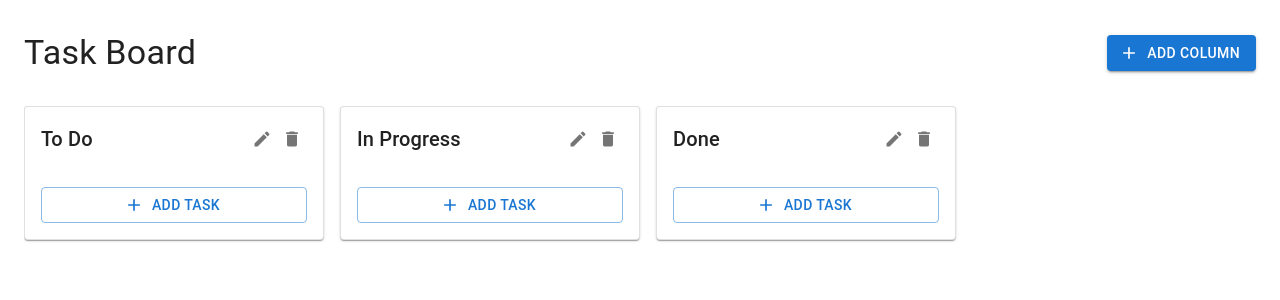
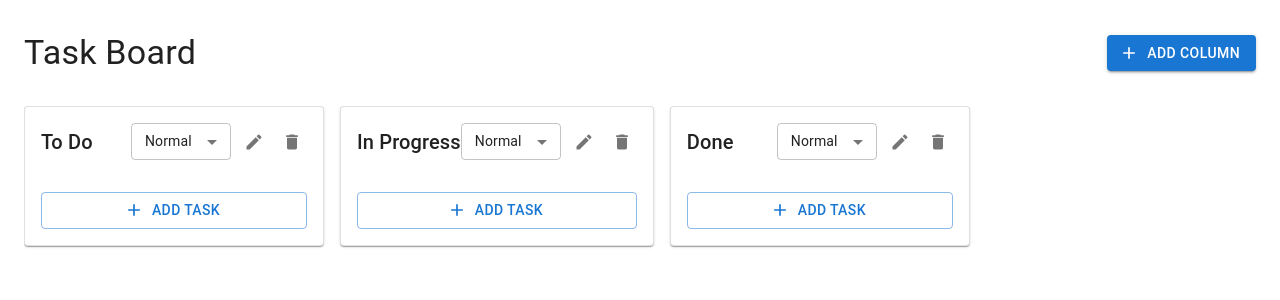
Before and after one commit to KStar1014/task-board-prototype-React, a React (Create React App) app: page / in a window 1280 px wide. Shown: the top 300 px of the page. Built offline with nearby package versions, Linux system fonts and the light colour scheme; the HTML template or start-up script is replaced by a standard one.

Commit message:
enable drag, but when a-z or z-a sort option prevent same-coloumn drag

```diff
--- a/src/components/Board.tsx
+++ b/src/components/Board.tsx
@@ -19,7 +19,7 @@ import { TaskForm } from './TaskForm';
 import { ColumnForm } from './ColumnForm';
 import { TaskDetails } from './TaskDetails';
 import { Task } from '../types/Task';
-import { Column as ColumnType } from '../types/Column';
+import { Column as ColumnType, SortOption } from '../types/Column';
 
 export const Board: React.FC = () => {
   const {
@@ -37,6 +37,7 @@ export const Board: React.FC = () => {
     addAttachment,
     removeAttachment,
     getSortedTasks,
+    updateColumnSortOption,
   } = useBoardState();
 
   const [isTaskFormOpen, setIsTaskFormOpen] = useState(false);
@@ -139,6 +140,19 @@ export const Board: React.FC = () => {
         moveTask(activeId, overColumn.id, newOrder);
       } else if (overTask) {
         const targetColumnId = overTask.columnId;
+        const sourceColumnId = task.columnId;
+
+        // If dragging within the same column, check if sort allows reordering
+        if (targetColumnId === sourceColumnId) {
+          const targetColumn = columns.find(col => col.id === targetColumnId);
+          const sortOption = targetColumn?.sortOption || 'normal';
+
+          // Only allow reordering within the same column if sort is 'normal'
+          if (sortOption !== 'normal') {
+            return; // Prevent reordering within the same column
+          }
+        }
+
         const targetTasks = getSortedTasks(targetColumnId);
         const overIndex = targetTasks.findIndex(t => t.id === overId);
         moveTask(activeId, targetColumnId, overIndex);
@@ -287,6 +301,9 @@ export const Board: React.FC = () => {
                   onDeleteColumn={() => {
                     deleteColumn(column.id);
                   }}
+                  onSortOptionChange={(sortOption: SortOption) => {
+                    updateColumnSortOption(column.id, sortOption);
+                  }}
                 />
               );
             })}
--- a/src/components/Column.tsx
+++ b/src/components/Column.tsx
@@ -5,6 +5,9 @@ import {
   Box,
   IconButton,
   Button,
+  Select,
+  MenuItem,
+  FormControl,
 } from '@mui/material';
 import { Add, Edit, Delete } from '@mui/icons-material';
 import { useSortable } from '@dnd-kit/sortable';
@@ -14,7 +17,7 @@ import {
   SortableContext,
   verticalListSortingStrategy,
 } from '@dnd-kit/sortable';
-import { Column as ColumnType } from '../types/Column';
+import { Column as ColumnType, SortOption } from '../types/Column';
 import { Task } from '../types/Task';
 import { TaskCard } from './TaskCard';
 import { TASK_TYPE, COLUMN_TYPE } from '../dnd/dragConfig';
@@ -29,6 +32,7 @@ interface ColumnProps {
   onTaskClick: (task: Task) => void;
   onEditColumn: () => void;
   onDeleteColumn: () => void;
+  onSortOptionChange: (sortOption: SortOption) => void;
 }
 
 export const Column: React.FC<ColumnProps> = ({
@@ -41,7 +45,9 @@ export const Column: React.FC<ColumnProps> = ({
   onTaskClick,
   onEditColumn,
   onDeleteColumn,
+  onSortOptionChange,
 }) => {
+  const sortOption: SortOption = column.sortOption || 'normal';
   const {
     attributes,
     listeners,
@@ -138,7 +144,24 @@ export const Column: React.FC<ColumnProps> = ({
         <Typography variant="h6" component="h2">
           {column.name}
         </Typography>
-        <Box onClick={(e) => e.stopPropagation()}>
+        <Box display="flex" alignItems="center" gap={1} onClick={(e) => e.stopPropagation()}>
+          <FormControl size="small" sx={{ minWidth: 100 }}>
+            <Select
+              value={sortOption}
+              onChange={(e) => {
+                e.stopPropagation();
+                onSortOptionChange(e.target.value as SortOption);
+              }}
+              onClick={(e) => e.stopPropagation()}
+              onPointerDown={(e) => e.stopPropagation()}
+              onMouseDown={(e) => e.stopPropagation()}
+              sx={{ fontSize: '0.875rem' }}
+            >
+              <MenuItem value="normal">Normal</MenuItem>
+              <MenuItem value="A-Z">A-Z</MenuItem>
+              <MenuItem value="Z-A">Z-A</MenuItem>
+            </Select>
+          </FormControl>
           <IconButton
             size="small"
             onClick={(e) => {
@@ -162,7 +185,10 @@ export const Column: React.FC<ColumnProps> = ({
         </Box>
       </Box>
 
-      <SortableContext items={taskIds} strategy={verticalListSortingStrategy}>
+      <SortableContext
+        items={taskIds}
+        strategy={verticalListSortingStrategy}
+      >
         <Box>
           {tasks.map((task) => (
             <TaskCard
--- a/src/components/TaskCard.tsx
+++ b/src/components/TaskCard.tsx
@@ -21,6 +21,7 @@ interface TaskCardProps {
   onToggleFavorite: () => void;
   onClick: () => void;
   isDragging?: boolean;
+  disableDrag?: boolean;
 }
 
 export const TaskCard: React.FC<TaskCardProps> = ({
@@ -30,6 +31,7 @@ export const TaskCard: React.FC<TaskCardProps> = ({
   onToggleFavorite,
   onClick,
   isDragging: isDraggingOverlay = false,
+  disableDrag = false,
 }) => {
   const {
     attributes,
--- a/src/hooks/useBoardState.ts
+++ b/src/hooks/useBoardState.ts
@@ -1,6 +1,6 @@
 import { useState, useCallback, useMemo } from 'react';
 import { Task } from '../types/Task';
-import { Column } from '../types/Column';
+import { Column, SortOption } from '../types/Column';
 import { Attachment } from '../types/Attachment';
 import { useLocalStorage } from './useLocalStorage';
 
@@ -439,21 +439,39 @@ export function useBoardState() {
 
   const getSortedTasks = useCallback((columnId: string) => {
     const columnTasks = tasks[columnId] || [];
+    const column = columns.find(c => c.id === columnId);
+    const sortOption: SortOption = column?.sortOption || 'normal';
 
+    // If sort is normal, maintain current order (favorites first, then by original order)
+    if (sortOption === 'normal') {
+      const favorites = columnTasks.filter(t => t.isFavorite);
+      const nonFavorites = columnTasks.filter(t => !t.isFavorite);
+      return [...favorites, ...nonFavorites];
+    }
+
+    // For A-Z or Z-A, sort all tasks alphabetically
+    const sortByName = (a: Task, b: Task) => {
+      const comparison = a.name.localeCompare(b.name);
+      return sortOption === 'A-Z' ? comparison : -comparison;
+    };
+
+    // Still prioritize favorites, but sort within each group
     const favorites = columnTasks.filter(t => t.isFavorite);
     const nonFavorites = columnTasks.filter(t => !t.isFavorite);
-
-    const sortByName = (a: Task, b: Task) => a.name.localeCompare(b.name);
 
     const sortedFavorites = [...favorites].sort(sortByName);
     const sortedNonFavorites = [...nonFavorites].sort(sortByName);
 
     return [...sortedFavorites, ...sortedNonFavorites];
-  }, [tasks]);
+  }, [tasks, columns]);
 
   const sortedColumns = useMemo(() => {
     return [...columns].sort((a, b) => a.order - b.order);
   }, [columns]);
+
+  const updateColumnSortOption = useCallback((columnId: string, sortOption: SortOption) => {
+    updateColumn(columnId, { sortOption });
+  }, [updateColumn]);
 
   return {
     tasks: getAllTasks(), // Return flat array for backward compatibility
@@ -471,5 +489,6 @@ export function useBoardState() {
     addAttachment,
     removeAttachment,
     getSortedTasks,
+    updateColumnSortOption,
   };
 }
--- a/src/types/Column.ts
+++ b/src/types/Column.ts
@@ -1,5 +1,8 @@
+export type SortOption = 'normal' | 'A-Z' | 'Z-A';
+
 export interface Column {
   id: string;
   name: string;
   order: number;
+  sortOption?: SortOption;
 }
```
